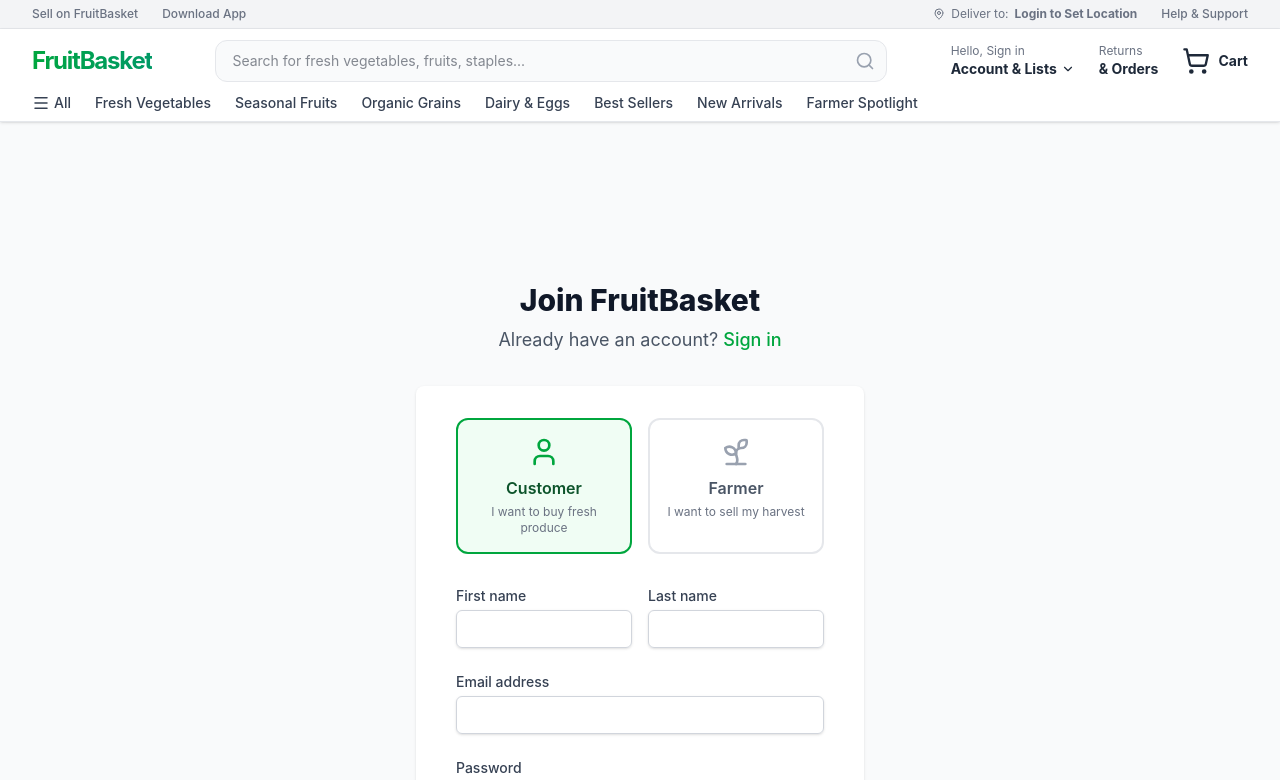
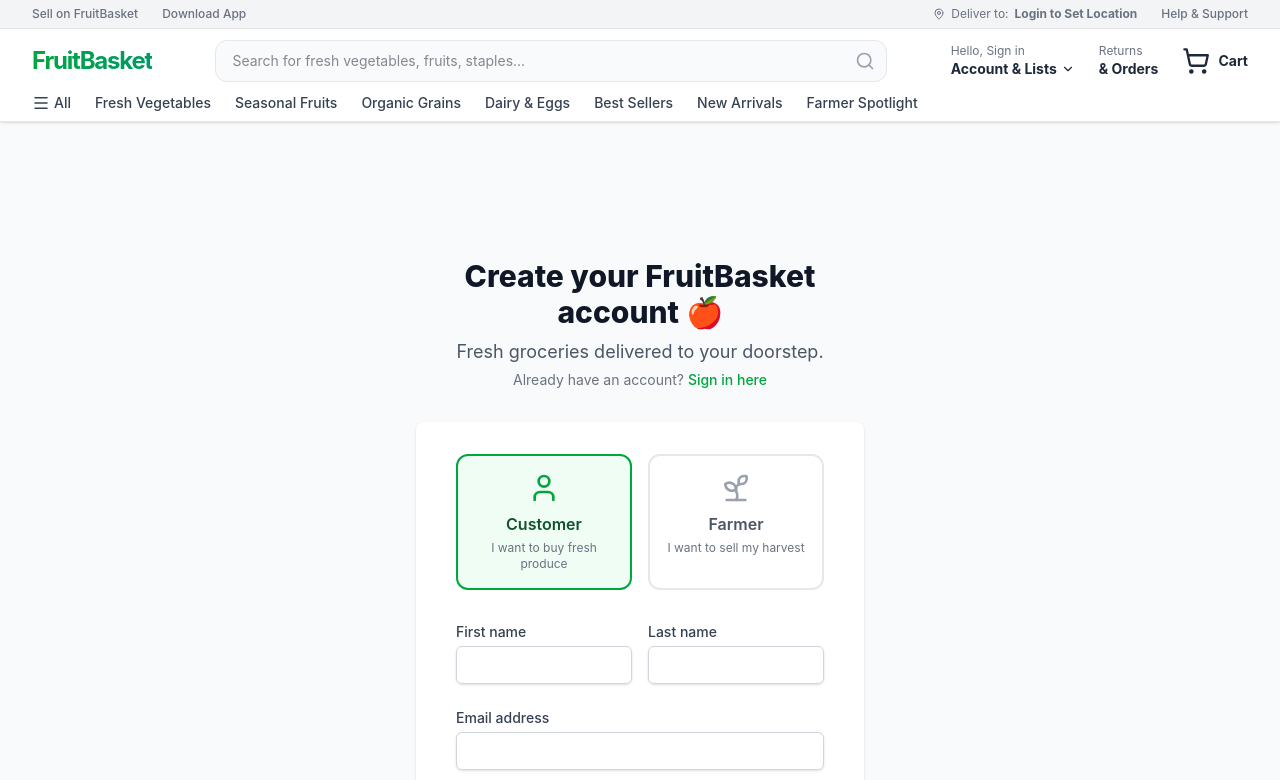
Before and after one commit to prajwalpatil16/fruite-webpage-, a React app in the folder frontend/: page /register in a window 1280 px wide. Shown: the top 780 px of the page. Built offline with nearby package versions, Linux system fonts and the light colour scheme; the HTML template or start-up script is replaced by a standard one.

Commit message:
Improve signup UI with better copy and UX messaging

```diff
--- a/frontend/src/pages/Register.jsx
+++ b/frontend/src/pages/Register.jsx
@@ -9,12 +9,15 @@
         <div className="min-h-screen bg-gray-50 flex flex-col justify-center py-12 sm:px-6 lg:px-8">
     <div className="sm:mx-auto sm:w-full sm:max-w-md">
         <h2 className="mt-6 text-center text-3xl font-extrabold text-gray-900">
-                    Join FruitBasket
+            Create your FruitBasket account 🍎
         </h2>
         <p className="mt-2 text-center text-lg text-gray-600">
+            Fresh groceries delivered to your doorstep.
+        </p>
+        <p className="mt-1 text-center text-sm text-gray-500">
             Already have an account?{' '}
-                    <Link to="/login" className="font-medium text-green-600 hover:text-green-500">
-                        Sign in
+            <Link to="/login" className="font-medium text-green-600 hover:text-green-500 transition">
+                Sign in here
             </Link>
         </p>
     </div>
```
Lines whose indentation alone changed are shown as unchanged.
